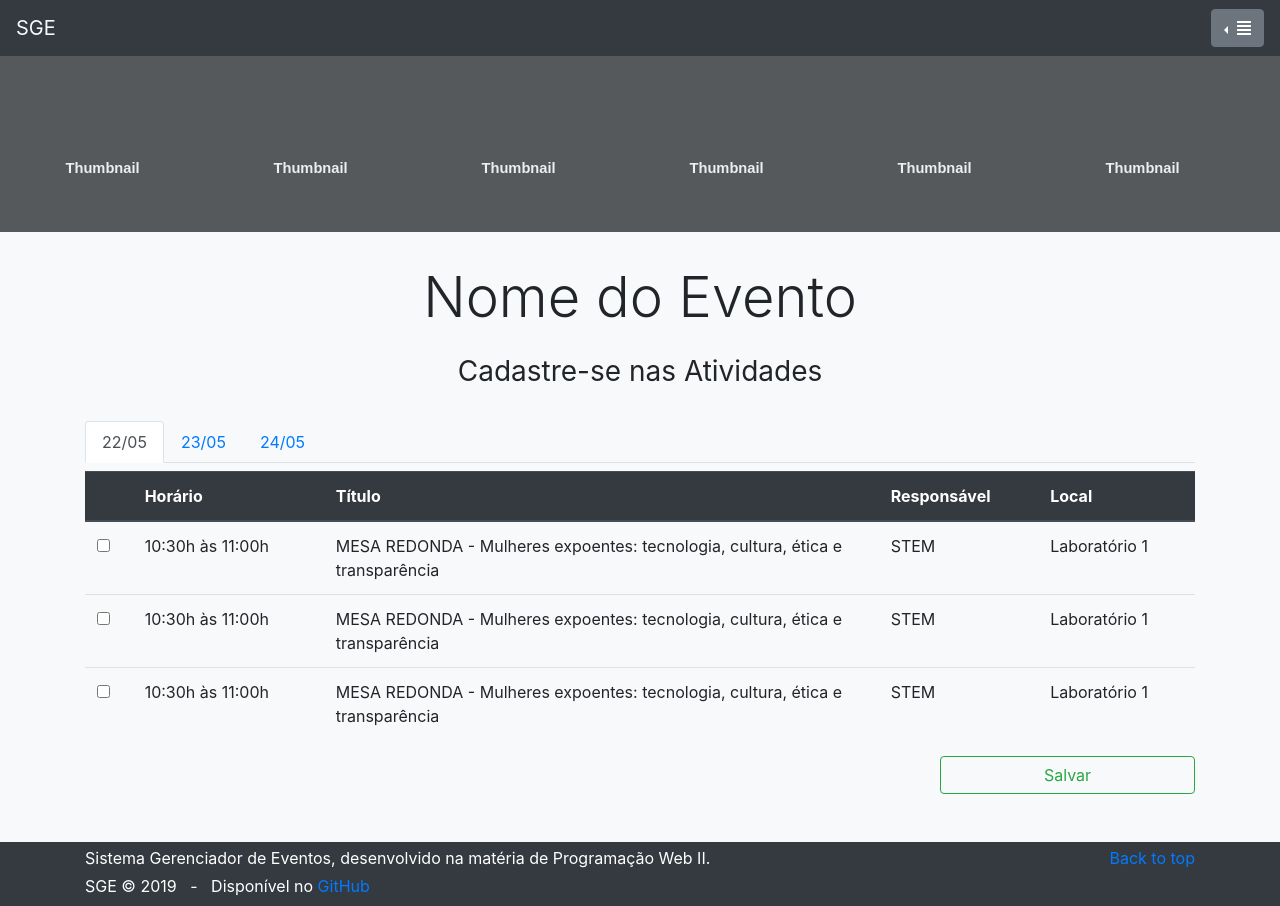
After one commit to pwii-2019-1/pwii-projeto-pratico-2-2019-1-sge, a PHP site: page /public_html/atividades.php in a window 1280 px wide. The commit adds this page. Run offline with PHP 8.4, Linux system fonts and the light colour scheme; some libraries are stand-ins or nearby versions.

Commit message:
Algumas funcionalidades da descrição do evento e a tela de atividades

```diff
--- a/config-dev.json
+++ b/config-dev.json
@@ -2,7 +2,7 @@
   "database": {
     "host": "localhost",
     "user": "root",
-    "password": "",
+    "password": "123456789",
     "db": "sge",
     "drive": "mysql"
   }
--- /dev/null
+++ b/public_html/atividades.php
@@ -0,0 +1,166 @@
+<?php
+require_once 'header.php';
+
+use core\controller\Eventos;
+use core\sistema\Footer;
+use core\sistema\Util;
+
+?>
+
+<main role='main'>
+	<div class="jumbotron mt-n3" style="border-radius:0px; background:url(assets/imagens/default.svg);">
+		<div class="container mb-5">
+		</div>
+	</div>
+	<div class="container">
+		<div class="row">
+			<div class="col-md-12 mb-3">
+				<h1 class="display-4 text-center">Nome do Evento</h1>
+			</div>
+		</div>
+		<div class="row">
+			<div class="col-md-12 mb-3">
+				<h1 class="h3 mb-3 font-weight-normal text-center">Cadastre-se nas Atividades</h1>
+			</div>
+		</div>
+
+		<ul class="nav nav-tabs mb-2" id="myTab" role="tablist">
+			<li class="nav-item">
+				<a class="nav-link active" id="dia1-tab" data-toggle="tab" href="#dia1" role="tab" aria-controls="dia1" aria-selected="true">
+					22/05
+				</a>
+			</li>
+			<li class="nav-item">
+				<a class="nav-link" id="dia2-tab" data-toggle="tab" href="#dia2" role="tab" aria-controls="dia2" aria-selected="false">
+					23/05
+				</a>
+			</li>
+			<li class="nav-item">
+				<a class="nav-link" id="dia3-tab" data-toggle="tab" href="#dia3" role="tab" aria-controls="dia3" aria-selected="false">
+					24/05
+				</a>
+			</li>
+		</ul>
+		<div class="tab-content mb-2" id="myTabContent">
+			<div class="tab-pane fade show active" id="dia1" role="tabpanel" aria-labelledby="dia1-tab">
+				<table class="table table-responsive table-hover">
+					<thead class="thead-dark">
+						<tr>
+							<th scope="col"></th>
+							<th scope="col">Horário</th>
+							<th class="col-md-6" scope="col">Título</th>
+							<th scope="col">Responsável</th>
+							<th scope="col">Local</th>
+						</tr>
+					</thead>
+					<tbody>
+						<tr>
+                            <!-- Colocar o 'atividade_id' da atividade no id e no for -->
+							<td><input type="checkbox" value="" id="1"></td>
+							<td>10:30h às 11:00h</td>
+							<td><label class="mb-0" for="1">MESA REDONDA - Mulheres expoentes: tecnologia, cultura, ética e transparência</label></td>
+							<td>STEM</td>
+							<td>Laboratório 1</td>
+						</tr>
+						<tr>
+                            <td><input type="checkbox" value="" id="2"></td>
+							<td>10:30h às 11:00h</td>
+							<td><label class="mb-0" for="2">MESA REDONDA - Mulheres expoentes: tecnologia, cultura, ética e transparência</label></td>
+							<td>STEM</td>
+							<td>Laboratório 1</td>
+						</tr>
+						<tr>
+                            <td><input type="checkbox" value="" id="3"></td>
+							<td>10:30h às 11:00h</td>
+							<td><label class="mb-0" for="3">MESA REDONDA - Mulheres expoentes: tecnologia, cultura, ética e transparência</label></td>
+							<td>STEM</td>
+							<td>Laboratório 1</td>
+						</tr>
+					</tbody>
+				</table>
+			</div>
+			<div class="tab-pane fade" id="dia2" role="tabpanel" aria-labelledby="dia2-tab">
+				<table class="table table-responsive table-hover">
+					<thead class="thead-dark">
+						<tr>
+                            <th scope="col"></th>
+							<th scope="col">Horário</th>
+							<th class="col-md-6" scope="col">Título</th>
+							<th scope="col">Responsável</th>
+							<th scope="col">Local</th>
+						</tr>
+					</thead>
+					<tbody>
+                        <tr>
+							<td><input type="checkbox" value="" id="4"></td>
+							<td>10:30h às 11:00h</td>
+							<td><label class="mb-0" for="4">MESA REDONDA - Mulheres expoentes: tecnologia, cultura, ética e transparência</label></td>
+							<td>STEM</td>
+							<td>Laboratório 1</td>
+						</tr>
+						<tr>
+                            <td><input type="checkbox" value="" id="5"></td>
+							<td>10:30h às 11:00h</td>
+							<td><label class="mb-0" for="5">MESA REDONDA - Mulheres expoentes: tecnologia, cultura, ética e transparência</label></td>
+							<td>STEM</td>
+							<td>Laboratório 1</td>
+						</tr>
+					</tbody>
+				</table>
+			</div>
+			<div class="tab-pane fade" id="dia3" role="tabpanel" aria-labelledby="dia3-tab">
+				<table class="table table-responsive table-hover">
+					<thead class="thead-dark">
+						<tr>
+                            <th scope="col"></th>
+							<th scope="col">Horário</th>
+							<th class="col-md-6" scope="col">Título</th>
+							<th scope="col">Responsável</th>
+							<th scope="col">Local</th>
+						</tr>
+					</thead>
+					<tbody>
+                        <tr>
+							<td><input type="checkbox" value="" id="6"></td>
+							<td>10:30h às 11:00h</td>
+							<td><label class="mb-0" for="6">MESA REDONDA - Mulheres expoentes: tecnologia, cultura, ética e transparência</label></td>
+							<td>STEM</td>
+							<td>Laboratório 1</td>
+						</tr>
+						<tr>
+                            <td><input type="checkbox" value="" id="7"></td>
+							<td>10:30h às 11:00h</td>
+							<td><label class="mb-0" for="7">MESA REDONDA - Mulheres expoentes: tecnologia, cultura, ética e transparência</label></td>
+							<td>STEM</td>
+							<td>Laboratório 1</td>
+						</tr>
+						<tr>
+                            <td><input type="checkbox" value="" id="8"></td>
+							<td>10:30h às 11:00h</td>
+							<td><label class="mb-0" for="8">MESA REDONDA - Mulheres expoentes: tecnologia, cultura, ética e transparência</label></td>
+							<td>STEM</td>
+							<td>Laboratório 1</td>
+						</tr>
+						<tr>
+                            <td><input type="checkbox" value="" id="8"></td>
+							<td>10:30h às 11:00h</td>
+							<td><label class="mb-0" for="8">MESA REDONDA - Mulheres expoentes: tecnologia, cultura, ética e transparência</label></td>
+							<td>STEM</td>
+							<td>Laboratório 1</td>
+						</tr>
+					</tbody>
+				</table>
+			</div>
+		</div>
+        <div class="row mb-5">
+            <div class="col-md-3 ml-md-auto">
+                <button class="btn btn-outline-success btn-block" id="botao_atividade" type="submit">Salvar</button>
+            </div>
+        </div>
+	</div>
+</main>
+
+<?php
+$footer = new Footer();
+require_once 'footer.php';
+?>
--- a/public_html/index.php
+++ b/public_html/index.php
@@ -80,7 +80,7 @@ $dados = $eventos->listarEventos($dados_eventos);
                                 <p class="card-text"><?= $evento->descricao ?></p>
                                 <div class="d-flex justify-content-between align-items-center">
                                     <div class="btn-group">
-                                        <a href="#" class="btn btn-sm btn btn-outline-secondary">Visualizar</a>
+                                        <a href="evento.php?evento_id=<?= $evento->evento_id ?>" class="btn btn-sm btn btn-outline-secondary">Visualizar</a>
                                         <a href="#" class="btn btn-sm btn-outline-success">Inscrever-se</a>
                                     </div>
                                     <small class="text-muted"><?= Util::formataDataBR($evento->evento_inicio) ?></small>
```
Also changed, not shown: public_html/evento.php (+20 -13 lines), 2 other files.
